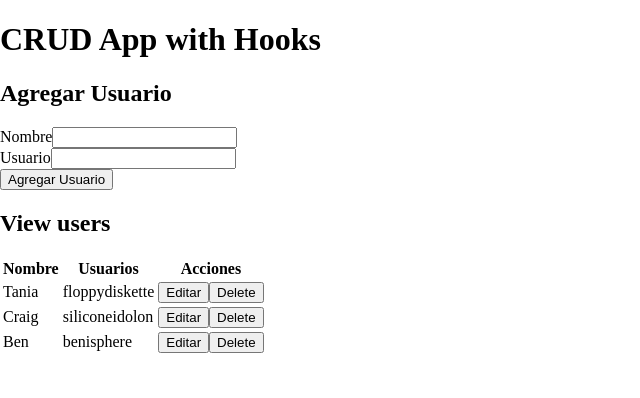
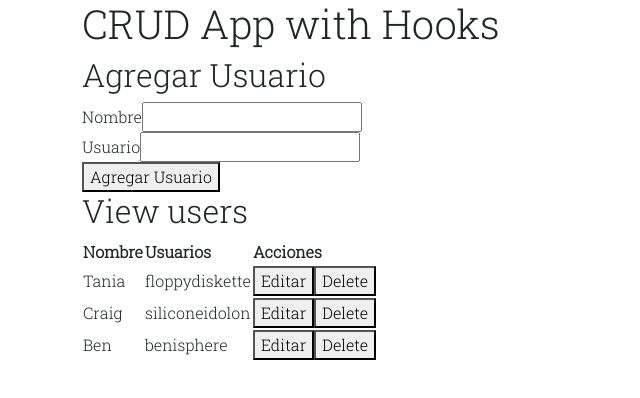
Before and after one commit to granadalook/CRUD-react, a React (Create React App) app: page / in a window 1280 px wide. Shown: the top 398 px of the page, without its empty margins (0-640 px from the left). Built offline with nearby package versions, Linux system fonts and the light colour scheme.

Commit message:
IMPORT:  Se  importa la libreria de bootstrap y de google fonts  para dar estilos a la app

```diff
--- a/public/index.html
+++ b/public/index.html
@@ -24,6 +24,18 @@
       work correctly both with client-side routing and a non-root public URL.
       Learn how to configure a non-root public URL by running `npm run build`.
     -->
+    <link rel="preconnect" href="https://fonts.googleapis.com" />
+    <link rel="preconnect" href="https://fonts.gstatic.com" crossorigin />
+    <link
+      href="https://fonts.googleapis.com/css2?family=Oswald:wght@300&family=Roboto+Slab:wght@300&display=swap"
+      rel="stylesheet"
+    />
+    <link
+      href="https://cdn.jsdelivr.net/npm/bootstrap@5.1.3/dist/css/bootstrap.min.css"
+      rel="stylesheet"
+      integrity="sha384-1BmE4kWBq78iYhFldvKuhfTAU6auU8tT94WrHftjDbrCEXSU1oBoqyl2QvZ6jIW3"
+      crossorigin="anonymous"
+    />
     <title>React App</title>
   </head>
   <body>
--- a/src/App.js
+++ b/src/App.js
@@ -11,11 +11,7 @@
     { id: uuidv4(), name: "Ben", username: "benisphere" },
   ];
   const [users, setUsers] = useState(usersData);
-  const sujeto = {
-    nombre: " Stiven",
-    urlImage: "https://via.placeholder.com/64",
-    text: " no me quiero bañar ",
-  };
+
   const addUser = (user) => {
     user.id = uuidv4();
     setUsers([...users, user]);
--- a/src/index.css
+++ b/src/index.css
@@ -2,4 +2,5 @@
   margin: 0;
   padding: 0;
   box-sizing: border-box;
+  font-family: "Roboto Slab", serif;
 }
```
